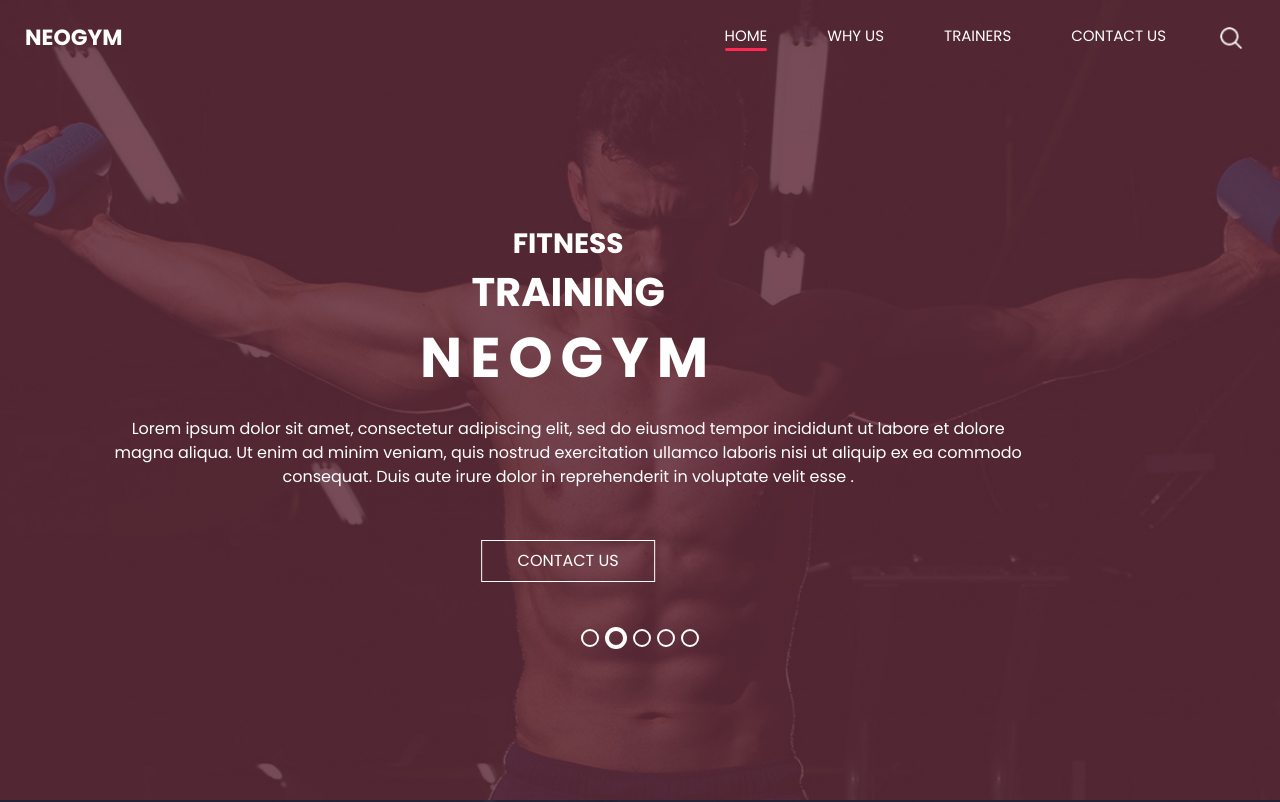
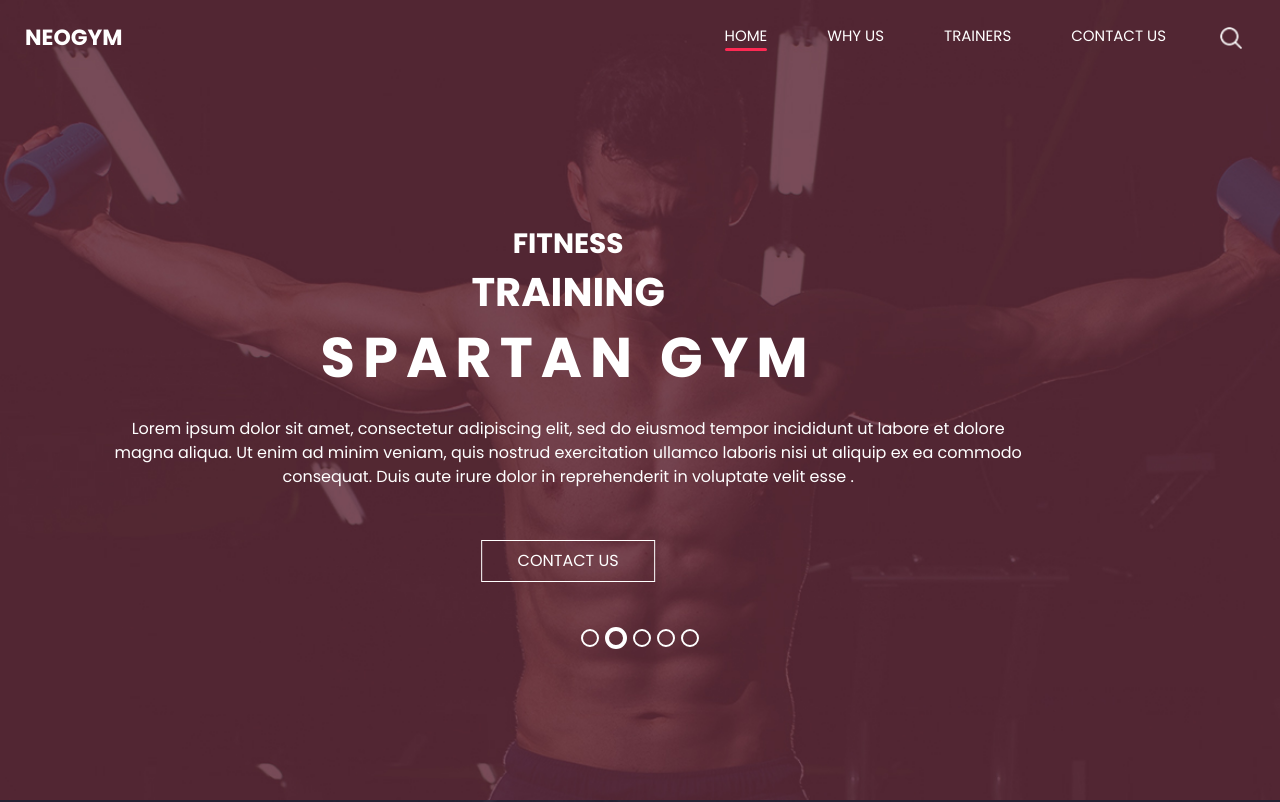
Before and after one commit to saint-denis344/project, a plain HTML site: page index.html in a window 1280 px wide. Shown: the top 802 px of the page. Drawn offline with nearby package versions, Linux system fonts and the light colour scheme.

Commit message:
Update index.html

```diff
--- a/index.html
+++ b/index.html
@@ -87,7 +87,7 @@
                       Training
                     </h2>
                     <h1>
-                      Neogym
+                      Spartan gym
                     </h1>
                     <p>
                       Lorem ipsum dolor sit amet, consectetur adipiscing elit, sed do eiusmod tempor incididunt ut labore et dolore magna aliqua. Ut enim ad minim veniam, quis nostrud exercitation ullamco laboris nisi ut aliquip ex ea commodo consequat. Duis aute irure dolor in reprehenderit in voluptate velit esse .
```
